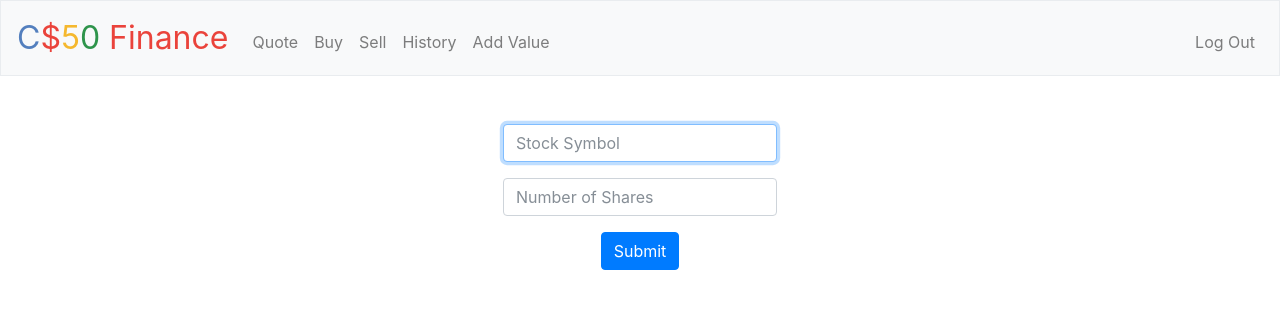
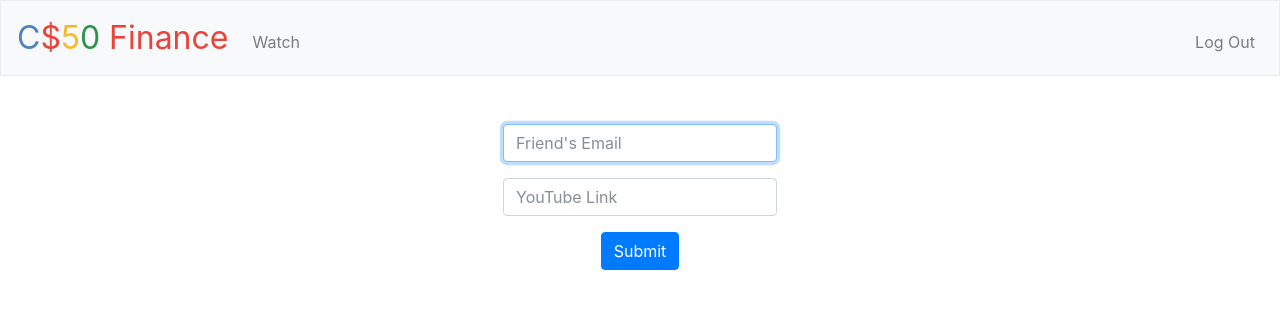
Before and after one commit to Andrew-wi/finalProject, a Flask app: template templates/watch.html in a window 1280 px wide. Shown: the top 309 px of the page. Run offline with Flask 2, Linux system fonts and the light colour scheme; the template is opened without the code that fills it, so the values that code supplies are empty; a user stored in the database is signed in; some libraries are stand-ins or nearby versions.

Commit message:
first update

```diff
--- a/application.py
+++ b/application.py
@@ -35,18 +35,23 @@ Session(app)
 db = SQL("sqlite:///finance.db")
 
 
-@app.route("/")
+@app.route("/watch", methods=["GET", "POST"])
 @login_required
 def index():
     """shows the homepage, consisting of an invitation
     to a friend, and then the link you want to watch"""
     if request.method == "POST":
-        if not request.form.get("username"):
-            return apology("please enter a username", 403)
+        if not request.form.get("email"):
+            return apology("please enter your friend's email", 403)
         elif not request.form.get("link"):
             return apology("please enter a link", 403)
-        else:
-            return render_template("watched.html")
+
+        # https://www.youtube.com/watch?v=SxAp27sFaIM
+        oldLink = request.form.get("link")
+        newLink = oldLink[:23] + "/embed/" + oldLink[32:]
+        print(newLink)
+
+        return render_template("watched.html", link=newLink)
     else:
         return render_template("watch.html")
 
@@ -85,9 +90,6 @@ def login():
         rows = db.execute("SELECT * FROM users WHERE username = :username",
                           username=request.form.get("username"))
 
-        print(request.form.get("username"))
-        print(request.form.get("password"))
-
         # Ensure username exists and password is correct
         if len(rows) != 1 or not check_password_hash(rows[0]["hash"], request.form.get("password")):
             return apology("invalid username and/or password", 403)
@@ -96,7 +98,7 @@ def login():
         session["user_id"] = rows[0]["id"]
 
         # Redirect user to home page
-        return redirect("/")
+        return redirect("/watch")
 
     # User reached route via GET (as by clicking a link or via redirect)
     else:
@@ -111,7 +113,7 @@ def logout():
     session.clear()
 
     # Redirect user to login form
-    return redirect("/")
+    return redirect("/login")
 
 
 # @app.route("/friends", methods=["GET", "POST"])
--- a/templates/layout.html
+++ b/templates/layout.html
@@ -31,11 +31,11 @@
             <div class="collapse navbar-collapse" id="navbar">
                 {% if session.user_id %}
                     <ul class="navbar-nav mr-auto mt-2">
-                        <li class="nav-item"><a class="nav-link" href="/quote">Quote</a></li>
-                        <li class="nav-item"><a class="nav-link" href="/buy">Buy</a></li>
-                        <li class="nav-item"><a class="nav-link" href="/sell">Sell</a></li>
-                        <li class="nav-item"><a class="nav-link" href="/history">History</a></li>
-                        <li class="nav-item"><a class="nav-link" href="/addValue">Add Value</a></li>
+                        <li class="nav-item"><a class="nav-link" href="/watch">Watch</a></li>
+                        <!--<li class="nav-item"><a class="nav-link" href="/buy">Buy</a></li>-->
+                        <!--<li class="nav-item"><a class="nav-link" href="/sell">Sell</a></li>-->
+                        <!--<li class="nav-item"><a class="nav-link" href="/history">History</a></li>-->
+                        <!--<li class="nav-item"><a class="nav-link" href="/addValue">Add Value</a></li>-->
                     </ul>
                     <ul class="navbar-nav ml-auto mt-2">
                         <li class="nav-item"><a class="nav-link" href="/logout">Log Out</a></li>
--- a/templates/watch.html
+++ b/templates/watch.html
@@ -5,12 +5,12 @@
 {% endblock %}
 
 {% block main %}
-    <form action="/buy" method="POST">
+    <form action="/watch" method="POST">
         <div class="form-group">
-            <input autocomplete="off" autofocus class="form-control" name="symbol" placeholder="Stock Symbol" type="text"/>
+            <input autocomplete="off" autofocus class="form-control" name="email" placeholder="Friend's Email" type="text"/>
         </div>
         <div class="form-group">
-            <input autocomplete="off" autofocus class="form-control" name="shares" placeholder="Number of Shares" type="number"/>
+            <input autocomplete="off" autofocus class="form-control" name="link" placeholder="YouTube Link" type="text"/>
         </div>
         <div class="form-group">
             <button class="btn btn-primary" type="submit">Submit</button>
```
Also changed, not shown: templates/watched.html (+7 -13 lines).
